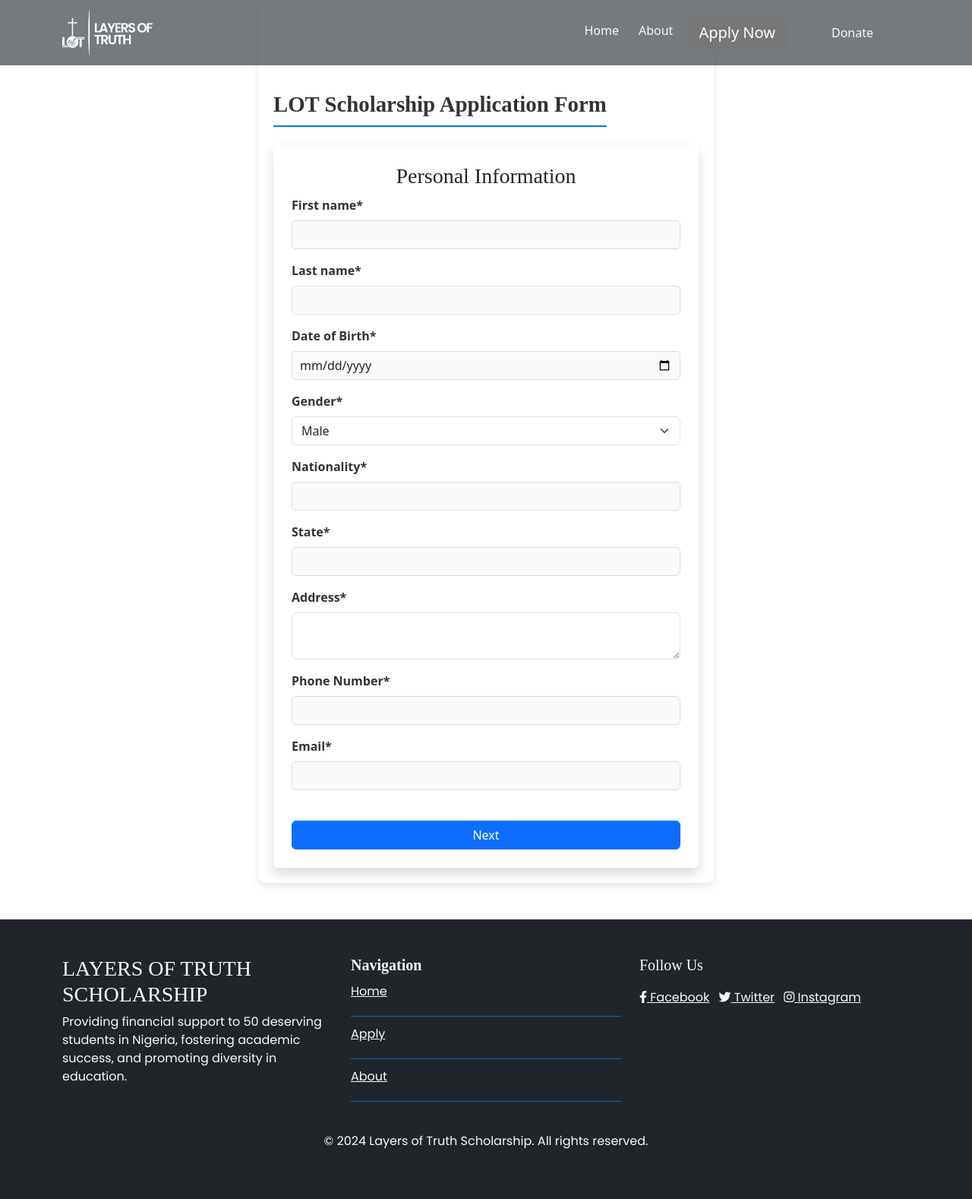
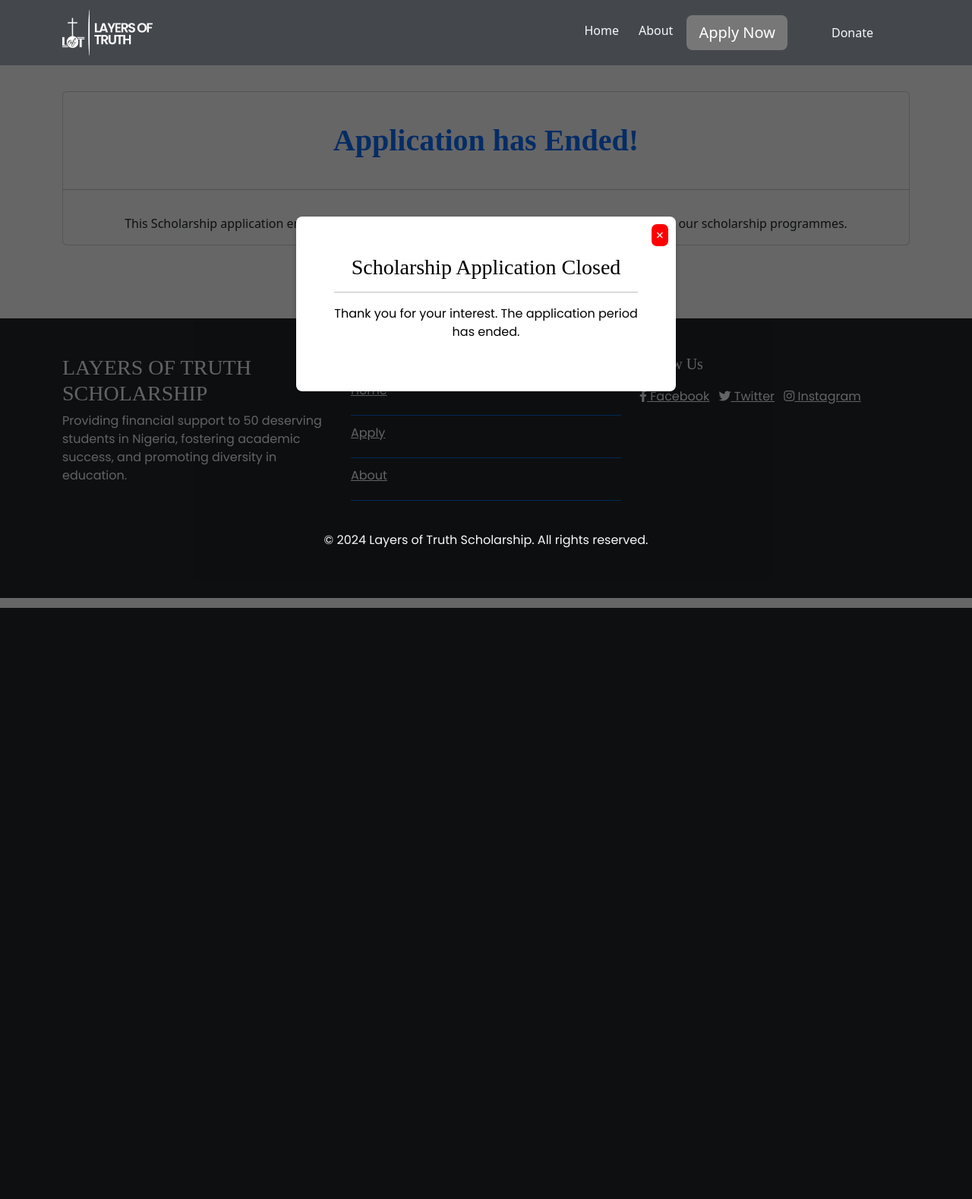
Before and after one commit to john-okojere/Scholarship-Portal, a Django app: page /scholarship/form1/1/ in a window 1280 px wide. Shown: the whole page at 76% size. After the commit the page ends 800 px from the top, so only its background shows below. Run offline with Django 4.2, Linux system fonts and the light colour scheme; parts of the project's set-up code (start-up, migrations or seed data) failed here and were passed over; some libraries are stand-ins or nearby versions; some web fonts are replaced.

Commit message:
modified:   templates/base.html 	modified:   templates/scholarship/home.html     modified:   templates/scholarship_form.html

```diff
--- a/templates/base.html
+++ b/templates/base.html
@@ -67,8 +67,8 @@
                         <a class="nav-link text-light btn" href="/#about-link">About</a>
                     </li>
                     <li class="nav-item">
-                        <!-- <a href="#" onclick="showAlert(event)" class="btn btn-primary btn-lg d-flex" style="gap: 20px; align-items: center; width: fit-content; background-color: #777; border: none;"> -->
-                        <a href="{% url 'apply1' 1 %}"  class="btn btn-primary btn-lg d-flex" style="gap: 20px; align-items: center; width: fit-content; background-color: #777; border: none;">
+                        <a href="#" onclick="showAlert(event)" class="btn btn-primary btn-lg d-flex" style="gap: 20px; align-items: center; width: fit-content; background-color: #777; border: none;">
+                        <!-- <a href="{% url 'apply1' 1 %}"  class="btn btn-primary btn-lg d-flex" style="gap: 20px; align-items: center; width: fit-content; background-color: #777; border: none;"> -->
                             <span>Apply Now</span>
                         </a>
                         <script>
@@ -114,7 +114,7 @@
                 <h5><strong>Navigation</strong></h5>
                 <ul class="list-unstyled">
                     <li><a href="{% url 'home' %}" class="text-light">Home</a></li>
-                    <li><a href="{% url 'apply1' 1 %}" class="text-light">Apply</a></li>
+                    <li><a href="#" class="text-light">Apply</a></li>
                     <li><a href="/#about-link" class="text-light">About</a></li>
                 </ul>
             </div>
@@ -177,7 +177,6 @@
           </style>
         </head>
         <body>
-<!--
         <div id="scholarshipPopup" onclick="closePopupOutside(event)">
           <div id="popupContent">
             <button id="closePopup" onclick="closePopup()">&times;</button>
@@ -186,7 +185,6 @@
             <p>Thank you for your interest. The application period has ended.</p>
           </div>
         </div>
-         -->
         <script>
           // Show the popup 30 seconds after the page loads
           window.onload = function() {
--- a/templates/scholarship_form.html
+++ b/templates/scholarship_form.html
@@ -8,7 +8,7 @@
     <script src="https://ajax.googleapis.com/ajax/libs/jquery/3.5.1/jquery.min.js"></script>
 
 <!-- Scholarship Application Form -->
-<div id="scholarship-application-form" style="padding-top: 120px; margin: auto;">
+<!-- <div id="scholarship-application-form" style="padding-top: 120px; margin: auto;">
     <h2>LOT Scholarship Application Form</h2>
 
     <div id="formContainer" class="form-stage-container">
@@ -43,9 +43,9 @@
         to { opacity: 1; }
     }
     </style>
-</div>
+</div> -->
 <!-- Form end -->
-<!-- <br>
+<br>
 <br>
 <br>
 <div class="application-ended justify-content-center p-5">
@@ -60,7 +60,7 @@
                 </div>
             </div>
     </div>
-</div> -->
+</div>
 
 
 
```
Also changed, not shown: templates/scholarship/home.html (+6 -7 lines).
